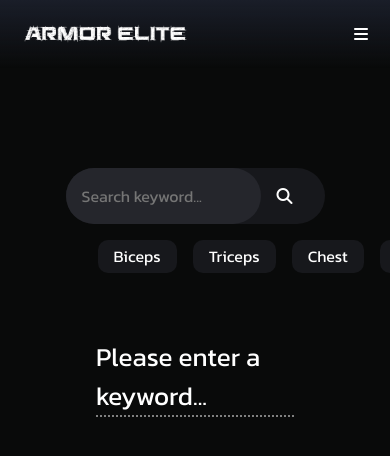
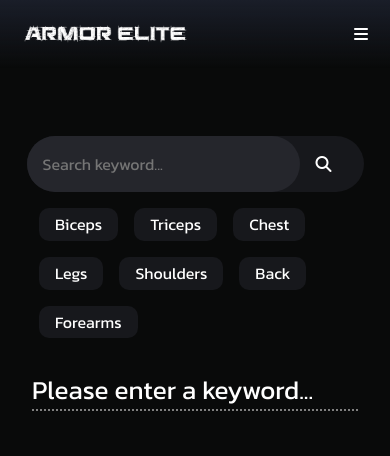
Before and after one commit to HemantDutta/ArmorElite-Gym-App, a React (Create React App) app in the folder client/: page /exercises in a window 390 px wide. Shown: the top 456 px of the page. Built offline with nearby package versions, Linux system fonts and the light colour scheme; a web font is replaced by a local one.

Commit message:
Make Exercise Page Responsive

```diff
--- a/client/public/assets/css/ArmorEliteStyles.css
+++ b/client/public/assets/css/ArmorEliteStyles.css
@@ -1586,10 +1586,18 @@ nav .navbar-bigMenu-container .bigMenu-innerContainer .bigMenu-optionList-contai
 .exercises .search-keyword-flex{
     display: flex;
     justify-content: flex-start;
+    flex-wrap: wrap;
     align-items: center;
     width: 50vw;
     margin: 1rem auto;
     column-gap: 1rem;
+    row-gap: 1rem;
+}
+
+@media screen and (max-width: 650px) {
+    .exercises .search-keyword-flex{
+        width: 80vw;
+    }
 }
 
 .exercises .search-keyword-flex .search-keyword-item button{
@@ -1637,6 +1645,12 @@ nav .navbar-bigMenu-container .bigMenu-innerContainer .bigMenu-optionList-contai
     cursor: pointer;
 }
 
+@media screen and (max-width: 650px) {
+    .exercises .exercises-container .exercises-search-container .searchBar input{
+        width: 70vw;
+    }
+}
+
 .exercises .exercises-container .exercise-grid-container{
     padding: 3rem;
     margin-top: 1rem;
@@ -1649,6 +1663,12 @@ nav .navbar-bigMenu-container .bigMenu-innerContainer .bigMenu-optionList-contai
 .exercises .exercises-container .exercise-grid-container .exercise-grid-header span{
     font-size: 26px;
     color: white;
+}
+
+@media screen and (max-width: 380px) {
+    .exercises .exercises-container .exercise-grid-container .exercise-grid-header span{
+        font-size: 20px;
+    }
 }
 
 .exercises .exercises-container .exercise-grid-container .exercise-grid-header span.main-color{
@@ -1659,9 +1679,46 @@ nav .navbar-bigMenu-container .bigMenu-innerContainer .bigMenu-optionList-contai
     display: grid;
     padding: 2rem;
     gap: 2rem;
-    grid-template-rows: auto;
-    grid-template-columns: 1fr 1fr 1fr 1fr;
+    grid-template-rows: repeat(auto-fill,1fr);
+    grid-template-columns: repeat(4,1fr);
     place-items: center;
+}
+
+@media screen and (max-width: 1265px) {
+    .exercises .exercises-container .exercise-grid-container .exercise-grid {
+        grid-template-columns: repeat(3,1fr);
+    }
+}
+
+@media screen and (max-width: 1005px) {
+    .exercises .exercises-container .exercise-grid-container{
+        padding: 1rem;
+    }
+
+    .exercises .exercises-container .exercise-grid-container .exercise-grid {
+        padding: 1rem;
+    }
+    .exercises .exercises-container{
+        padding: 1rem;
+    }
+}
+
+@media screen and (max-width: 910px) {
+    .exercises .exercises-container .exercise-grid-container .exercise-grid {
+        grid-template-columns: repeat(2,1fr);
+    }
+}
+
+@media screen and (max-width: 625px) {
+    .exercises .exercises-container .exercise-grid-container .exercise-grid {
+        grid-template-columns: repeat(1,1fr);
+    }
+}
+
+@media screen and (max-width: 345px) {
+    .exercises .exercises-container .exercise-grid-container .exercise-grid .exercise-item .exercise-content{
+        font-size: 0.7em;
+    }
 }
 
 .exercises .exercises-container .exercise-grid-container .exercise-grid .exercise-item{
@@ -1881,7 +1938,7 @@ nav .navbar-bigMenu-container .bigMenu-innerContainer .bigMenu-optionList-contai
     display: grid;
     place-items: center;
     gap: 2rem;
-    grid-template-columns: 1fr 1fr 1fr 1fr 1fr;
+    grid-template-columns: repeat(5,1fr);
     grid-template-rows: auto;
 }
 
@@ -1922,4 +1979,6 @@ nav .navbar-bigMenu-container .bigMenu-innerContainer .bigMenu-optionList-contai
 .workouts .workout-container .workout-grid .workout-item:hover{
     background-color: rgba(49, 72, 82, 0.5);
 }
+
+
 /*==========Workouts End==========*/
--- a/client/src/pages/Workouts.js
+++ b/client/src/pages/Workouts.js
@@ -2,7 +2,6 @@ import {Navbar} from "../components/Navbar";
 import {useForm} from "react-hook-form";
 import {useEffect, useState} from "react";
 import supabase from "../config/supabaseClient";
-import {logDOM} from "@testing-library/react";
 import {Link} from "react-router-dom";
 
 export const Workouts = () => {
@@ -14,7 +13,7 @@ export const Workouts = () => {
     const [workouts, setWorkouts] = useState([]);
 
     //React-hook-form
-    const {register, handleSubmit, watch, formState: {errors}} = useForm()
+    const {register, handleSubmit, formState: {errors}} = useForm()
 
     //Open Create Workout
     function toggleWorkout()
@@ -59,7 +58,7 @@ export const Workouts = () => {
     async function getWorkouts()
     {
         console.log(userId)
-        const {data,errors} = await supabase.from("workouts").select().eq("user_id", userId);
+        const {data} = await supabase.from("workouts").select().eq("user_id", userId);
         console.log(data);
         setWorkouts(data);
     }
@@ -118,7 +117,7 @@ export const Workouts = () => {
     //Get User Id
     async function getUserId()
     {
-        const {data,errors} = await supabase.from("users").select().eq("user_email", getCookie("em"));
+        const {data} = await supabase.from("users").select().eq("user_email", getCookie("em"));
         setUserId(data[0].user_id);
     }
 
```
